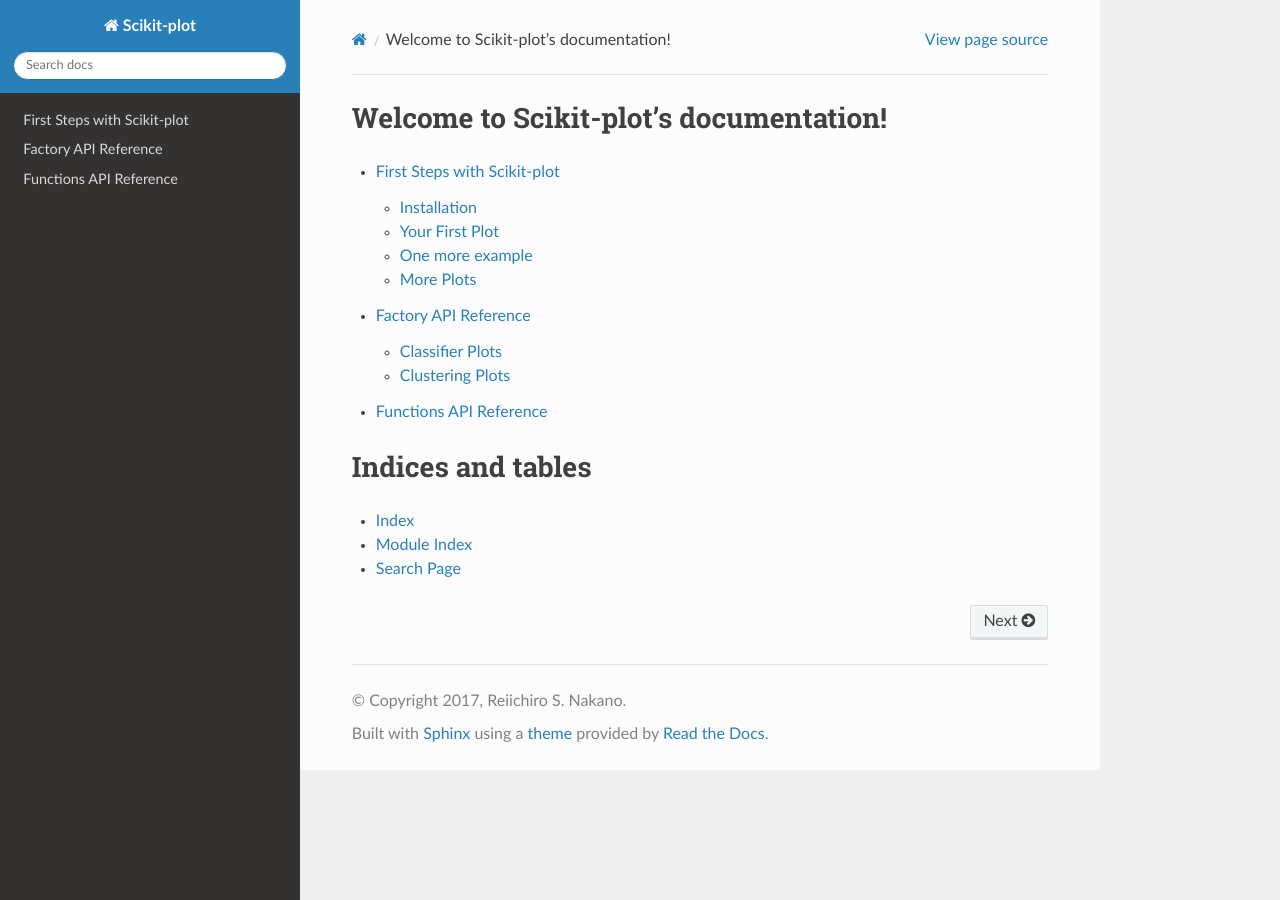
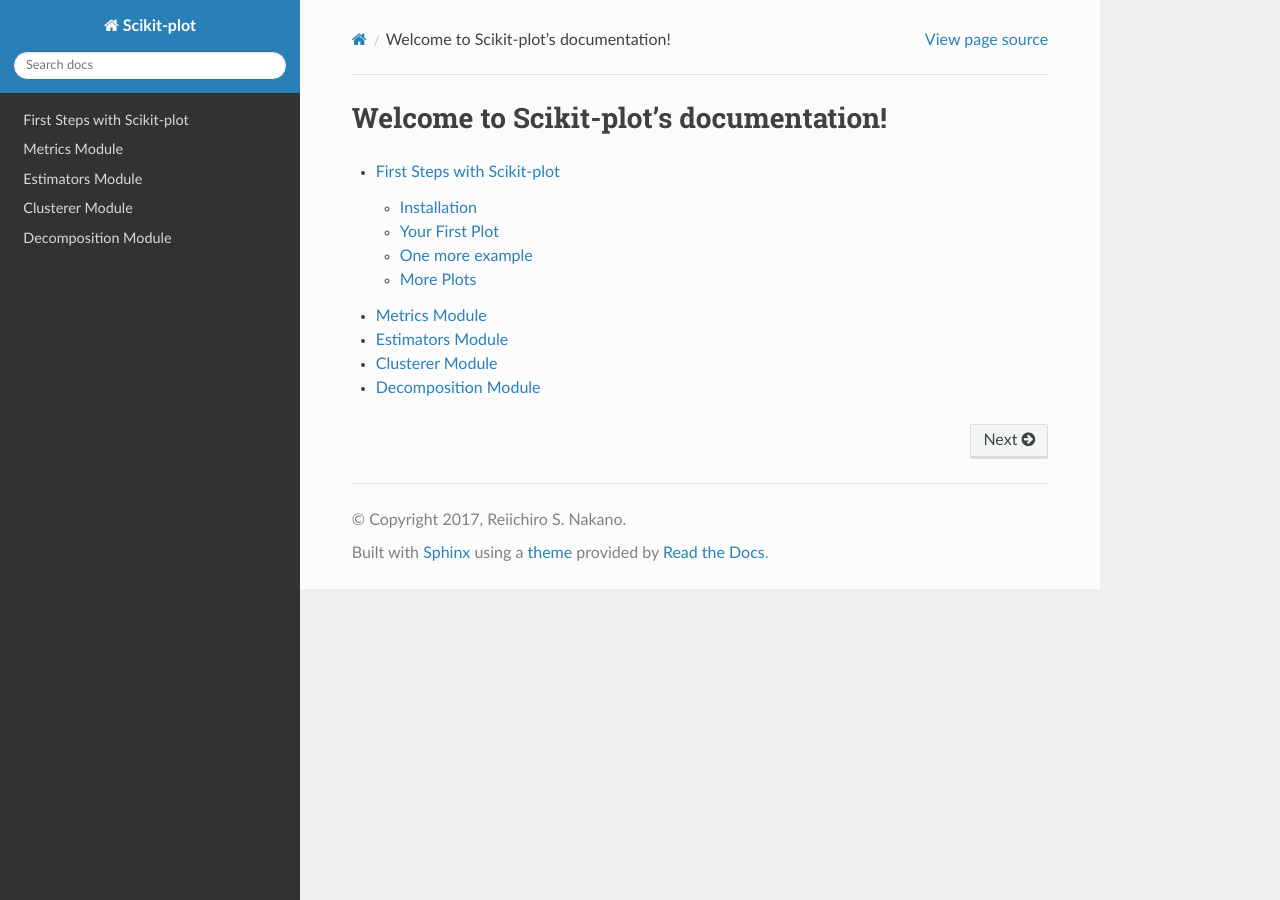
Before and after one commit to reiinakano/scikit-plot, a Sphinx documentation site: the page built from docs/index.rst, in a window 1280 px wide. Built offline with Sphinx 7.4.7 and the Read the Docs theme 2.0.0, drawn with Linux system fonts in a browser that asks for light colours.

Commit message:
add new API References

```diff
--- /dev/null
+++ b/docs/cluster.rst
@@ -0,0 +1,8 @@
+.. apidocs file containing the API Documentation
+.. _clusterdocs:
+
+Clusterer Module (API Reference)
+================================
+
+.. automodule:: scikitplot.cluster
+   :members: plot_elbow_curve
--- a/docs/index.rst
+++ b/docs/index.rst
@@ -11,13 +11,7 @@
    :name: mastertoc
 
    First Steps with Scikit-plot <Quickstart>
-   Factory API Reference <apidocs>
-   Functions API Reference <functionsapidocs>
-
-
-Indices and tables
-==================
-
-* :ref:`genindex`
-* :ref:`modindex`
-* :ref:`search`
+   Metrics Module <metrics>
+   Estimators Module <estimators>
+   Clusterer Module <cluster>
+   Decomposition Module <decomposition>
```
Also changed, not shown: docs/decomposition.rst (added, +8 -0 lines), docs/estimators.rst (added, +8 -0 lines), docs/metrics.rst (added, +8 -0 lines).
